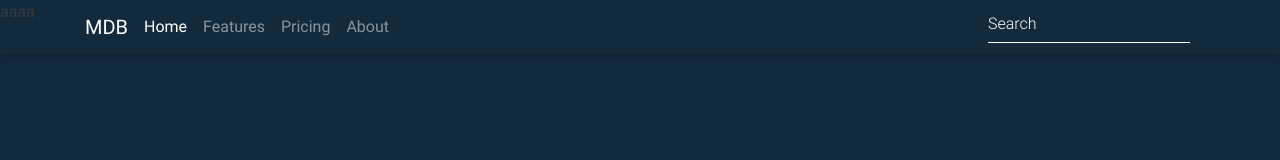
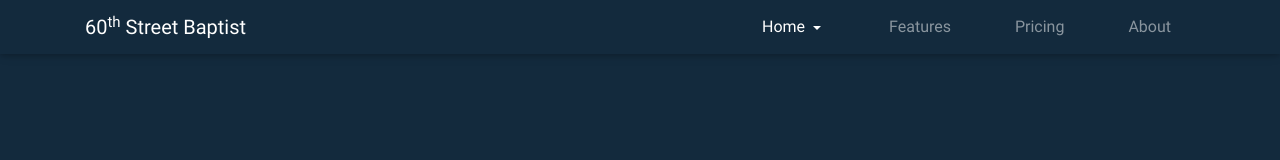
Before and after one commit to Adoyle2014/60thstreetbaptist, a plain HTML site: page index.html in a window 1280 px wide. Drawn offline with Linux system fonts and the light colour scheme.

Commit message:
some nav customization

```diff
--- a/css/style.css
+++ b/css/style.css
@@ -1,3 +1,20 @@
 body {
     background: #132a3d;
 }
+
+li.nav-item a.nav-link {
+    border-radius: 8px;
+}
+
+.dropdown-menu {
+    background: none;
+}
+
+.dropdown-menu a.dropdown-item {
+    color: rgba(255,255,255,.5);
+}
+
+.dropdown-menu a.dropdown-item:hover {
+    background: none;
+    color: rgba(255,255,255,.75);
+}
--- a/index.html
+++ b/index.html
@@ -24,7 +24,7 @@
 </head>
 
 <body>
-aaaa
+
 
 <!--Navbar-->
 <nav class="navbar navbar-dark navbar-fixed-top scrolling-navbar">
@@ -39,26 +39,29 @@ aaaa
         <!--Collapse content-->
         <div class="collapse navbar-toggleable-xs" id="collapseEx">
             <!--Navbar Brand-->
-            <a class="navbar-brand" href="http://mdbootstrap.com/material-design-for-bootstrap/" target="_blank">MDB</a>
+            <a class="navbar-brand" href="#" target="_blank">60<sup>th</sup> Street Baptist</a>
             <!--Links-->
-            <ul class="nav navbar-nav">
-                <li class="nav-item active">
-                    <a class="nav-link" href="#">Home <span class="sr-only">(current)</span></a>
+            <ul class="nav navbar-nav pull-right">
+                <li class="nav-item dropdown active">
+                    <a class="nav-link dropdown-toggle p-x-2" id="dropdownMenu1" data-toggle="dropdown" aria-haspopup="true" aria-expanded="false" href="#">Home <span class="sr-only">(current)</span></a>
+                    <div class="dropdown-menu" aria-labelledby="dropdownMenu1">
+                        <a class="dropdown-item" href="#">Action</a>
+                        <a class="dropdown-item" href="#">Another action</a>
+                        <a class="dropdown-item" href="#">Something else here</a>
+                    </div>
                 </li>
                 <li class="nav-item">
-                    <a class="nav-link" href="#">Features</a>
+                    <a class="nav-link p-x-2" href="#">Features</a>
                 </li>
                 <li class="nav-item">
-                    <a class="nav-link" href="#">Pricing</a>
+                    <a class="nav-link p-x-2" href="#">Pricing</a>
                 </li>
                 <li class="nav-item">
-                    <a class="nav-link" href="#">About</a>
+                    <a class="nav-link p-x-2" href="#">About</a>
                 </li>
             </ul>
-            <!--Search form-->
-            <form class="form-inline">
-                <input class="form-control" type="text" placeholder="Search">
-            </form>
+
+
         </div>
         <!--/.Collapse content-->
 
```
